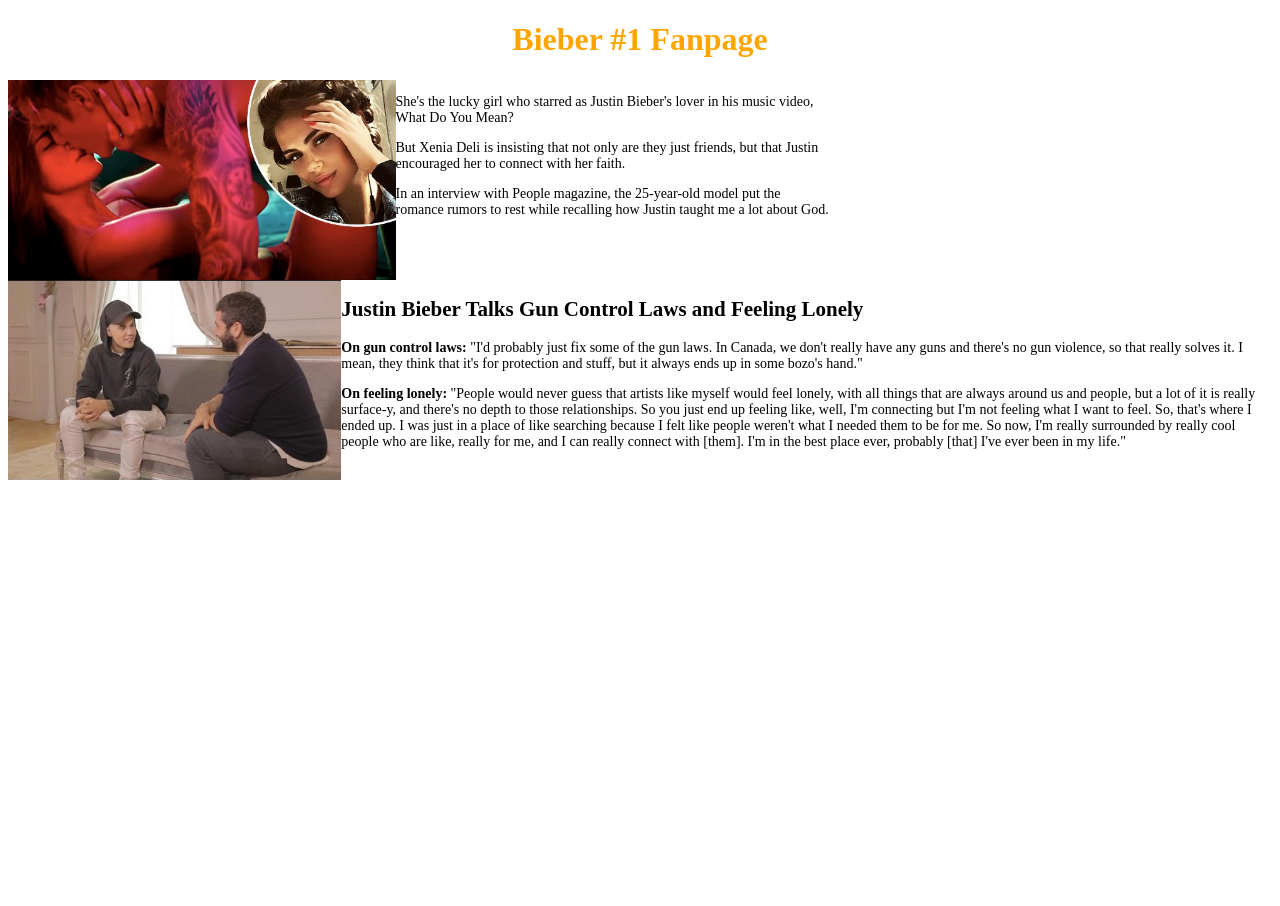
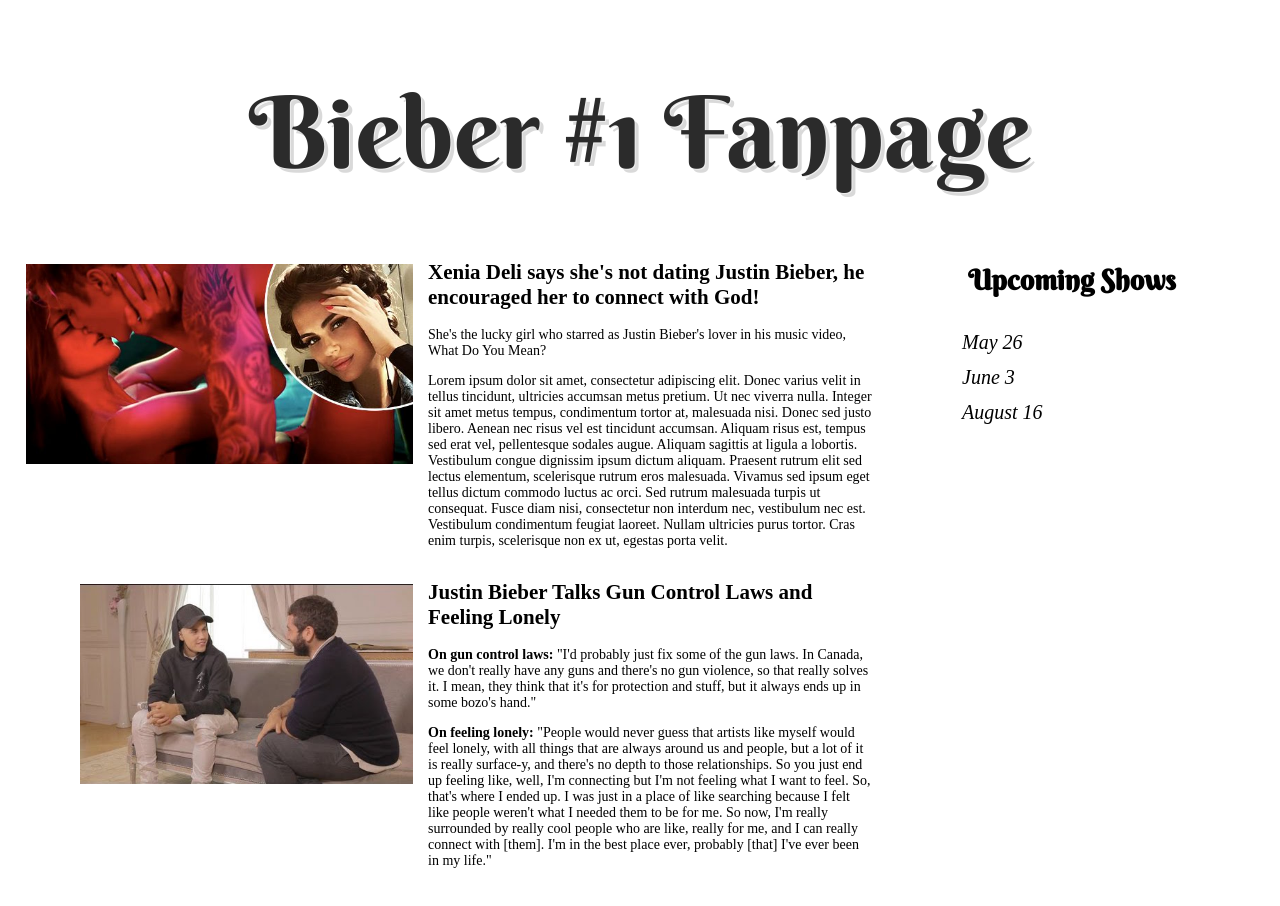
Before and after one commit to sebastian-adam/Bieber, a plain HTML site: page index.html in a window 1280 px wide. Before the commit the page ends 800 px from the top, so only its background shows below. Drawn offline with Linux system fonts and the light colour scheme.

Commit message:
create three- column fanpage and some more styling

```diff
--- a/css/styles.css
+++ b/css/styles.css
@@ -1,8 +1,19 @@
 h1 {
   text-align: center;
-  color: orange;
+  font: 400 100px/1.3 'Berkshire Swash', Helvetica, sans-serif;
+  color: #2b2b2b;
+  text-shadow: 1px 1px 0px #ededed, 4px 4px 0px rgba(0,0,0,0.15);
 }
 
+h2 {
+  margin-top: -4px;
+}
+
+h3 {
+  text-align: center;
+  font-family: 'Berkshire Swash', Helvetica, sans-serif;
+
+}
 .title {
   font-weight: bold;
 }
@@ -10,9 +21,33 @@ h1 {
 .column {
   display: inline-block;
   font-size: 14px;
+  margin-bottom: 20px;
 }
 
 img {
+  float: right;
+  height:200px;
+  padding-right: 10px;
+  margin-right: 5px;
+}
+
+ul {
+  list-style-type: none;
+  line-height: 35px;
+  font-size: 20px;
+  font-style: italic;
+}
+.sidebar {
+  float: right;
+  display: inline-block;
+  height: 320px;
+  width: 300px;
+  margin: -30px 50px 0;
+  font-size: 24px;
+}
+
+.imgbox{
   float: left;
-  height:200px;
+  height: 300px;
+  width: 420px;
 }
--- a/index.html
+++ b/index.html
@@ -2,23 +2,34 @@
 <html>
   <head>
     <link href="css/styles.css" rel="stylesheet" type="text/css">
+    <link href='http://fonts.googleapis.com/css?family=Berkshire+Swash' rel='stylesheet' type='text/css'>
     <title>Bieber #1 Fanpage</title>
   </head>
   <body>
     <div class="container">
       <h1>Bieber #1 Fanpage</h1>
       <div class="column">
-        <img class="image1" src="img/xenia.jpg" alt="photo of xenia kissing bieber">
+        <div class="sidebar">
+          <h3>Upcoming Shows</h3>
+          <ul>
+            <li>May 26</li>
+            <li>June 3</li>
+            <li>August 16</li>
+          </ul>
+        </div>
+        <div class="imgbox"><img class="image1" src="img/xenia.jpg" alt="photo of xenia kissing bieber"></div>
+        <h2>Xenia Deli says she's not dating Justin Bieber, he encouraged her to connect with God!</h2>
         <p>She's the lucky girl who starred as Justin Bieber's lover in his music video, What Do You Mean?</p>
-        <p>But Xenia Deli is insisting that not only are they just friends, but that Justin encouraged her to connect with her faith.</p>
-        <p>In an interview with People magazine, the 25-year-old model put the romance rumors to rest while recalling how Justin taught me a lot about God.</p>
+        <p>Lorem ipsum dolor sit amet, consectetur adipiscing elit. Donec varius velit in tellus tincidunt, ultricies accumsan metus pretium. Ut nec viverra nulla. Integer sit amet metus tempus, condimentum tortor at, malesuada nisi. Donec sed justo libero. Aenean nec risus vel est tincidunt accumsan. Aliquam risus est, tempus sed erat vel, pellentesque sodales augue. Aliquam sagittis at ligula a lobortis. Vestibulum congue dignissim ipsum dictum aliquam. Praesent rutrum elit sed lectus elementum, scelerisque rutrum eros malesuada. Vivamus sed ipsum eget tellus dictum commodo luctus ac orci. Sed rutrum malesuada turpis ut consequat. Fusce diam nisi, consectetur non interdum nec, vestibulum nec est. Vestibulum condimentum feugiat laoreet. Nullam ultricies purus tortor. Cras enim turpis, scelerisque non ex ut, egestas porta velit.</p>
       </div>
       <div class="column">
-        <img class="image2" src="img/gunctrl.jpg" alt="photo of bieber talking">
+        <div class="sidebar"></div>
+        <div class="imgbox"><img class="image2" src="img/gunctrl.jpg" alt="photo of bieber talking"></div>
         <h2>Justin Bieber Talks Gun Control Laws and Feeling Lonely</h2>
         <p><span class="title">On gun control laws:</span> "I'd probably just fix some of the gun laws. In Canada, we don't really have any guns and there's no gun violence, so that really solves it. I mean, they think that it's for protection and stuff, but it always ends up in some bozo's hand."</p>
         <p><span class="title">On feeling lonely:</span> "People would never guess that artists like myself would feel lonely, with all things that are always around us and people, but a lot of it is really surface-y, and there's no depth to those relationships. So you just end up feeling like, well, I'm connecting but I'm not feeling what I want to feel. So, that's where I ended up. I was just in a place of like searching because I felt like people weren't what I needed them to be for me. So now, I'm really surrounded by really cool people who are like, really for me, and I can really connect with [them]. I'm in the best place ever, probably [that] I've ever been in my life."</p>
       </div>
     </div>
+
   </body>
 </html>
```
